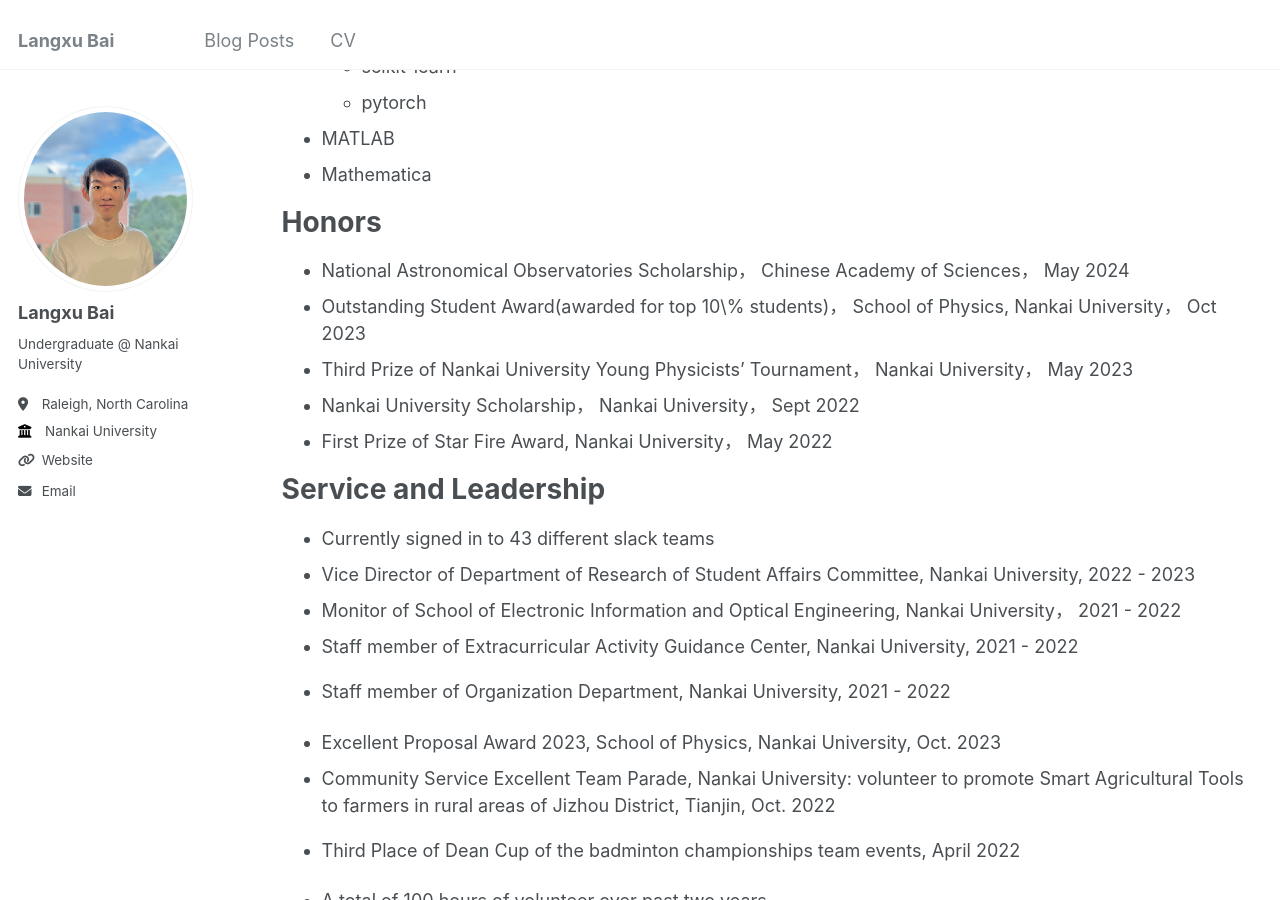
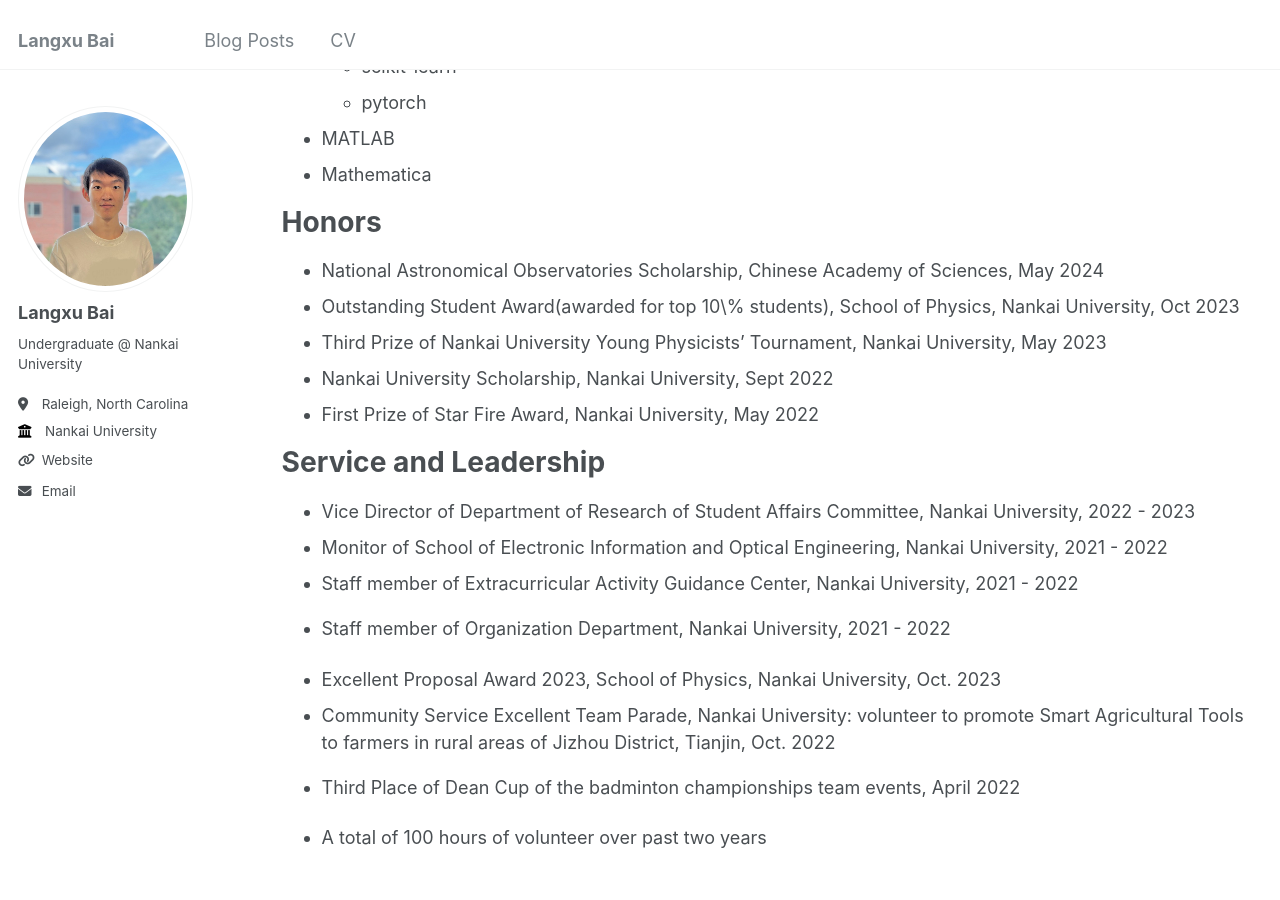
Before and after one commit to langxubai/langxubai.github.io, a Jekyll site: the page built from _pages/cv.md, in a window 1280 px wide and 900 px high, scrolled down 2121 px. Built offline with Jekyll 4.4.1, drawn with Linux system fonts in a browser that asks for light colours; some of the changed text lies outside the part shown.

Commit message:
Update cv.md

```diff
--- a/_pages/cv.md
+++ b/_pages/cv.md
@@ -13,34 +13,34 @@ click [here](/files/CV_LangxuBai.pdf) to download my CV in PDF format
 
 Education
 ======
-* B.S. in School of Physics, Nankai University,  from 2021
+* B.S. in School of Physics, Nankai University, from 2021
 
 Research Experience
 ======
-* Investigating Stochastic Quantum Signal Processing, [Prof. Yuan Liu](https://scholar.google.com/citations?user=5EGClVoAAAAJ),  Electrical & Computer Engineering, North Carolina State University , Summer 2024
+* Investigating Stochastic Quantum Signal Processing, [Prof. Yuan Liu](https://scholar.google.com/citations?user=5EGClVoAAAAJ), Electrical & Computer Engineering, North Carolina State University, Summer 2024
   * Github University
   * Duties includes: Updates and improvements to template
   * Supervisor: The Users
 
-* Investigating Presence and Absence of Barren Plateaus in Quantum Fisher Kernel [Prof. Li-Wei Yu](https://orcid.org/0000-0002-5849-4029) , Chern Institute of Mathematics, Nankai University , 2023
+* Investigating Presence and Absence of Barren Plateaus in Quantum Fisher Kernel [Prof. Li-Wei Yu](https://orcid.org/0000-0002-5849-4029), Chern Institute of Mathematics, Nankai University, 2023
   * Focused on the Barren Plateaus phenomenon in quantum fisher kernel algorithm in Matrix Product State systems.
   * Encountered the Barren Plateaus phenomenon, where the training of quantum neural networks is impeded due to the vanishing of both the mean and variance of the loss function's gradient.
   * Utilized the quantum Fisher kernel algorithm to compute the mean and variance corresponding to the Matrix Product State model under both local and global loss functions to assess whether the Barren Plateau phenomenon persists.
 
-* Investigating Tensor Networks Algorithms in Quantum Physics and Machine Learning , [Prof. Pan Zhang](https://scholar.google.com/citations?hl=zh-CN&user=MFnbrRUAAAAJ) , Institute of Theoretical Physics, Chinese Academy of Sciences , Summer 2023
+* Investigating Tensor Networks Algorithms in Quantum Physics and Machine Learning, [Prof. Pan Zhang](https://scholar.google.com/citations?hl=zh-CN&user=MFnbrRUAAAAJ), Institute of Theoretical Physics, Chinese Academy of Sciences, Summer 2023
   * Mastered the fundamentals of tensor networks theory, encompassing tensor decompositions such as Canonical Polyadic Decomposition, Tucker Decomposition, and Higher-Order Singular Value Decomposition.
   * Gained proficiency in Density Matrix Renormalization Group algorithms, infinite DMRG, and a foundational understanding of tensor network construction and its diverse applications in quantum physics and machine learning.
   * Acquired relevant skills in programming tools and software to classically simulate quantum processors efficiently using ITensor(C++) and JuliaTensor (Julia).
 
 Academic Experience
 ======
-* Developing Gainless Parity-time Symmetric Optical System, [Prof. Huanan Li](https://orcid.org/0000-0002-8834-4320) , School of Physics, Nankai University, 2023
+* Developing Gainless Parity-time Symmetric Optical System, [Prof. Huanan Li](https://orcid.org/0000-0002-8834-4320), School of Physics, Nankai University, 2023
   * as Tianjin College Student Innovation and Entrepreneurship Competition.
   * Focused on the realization of unique scattering phenomena in parity-time symmetric optical systems under evanescent wave excitations.
   * Targeted on studying the effective Hamiltonian of the systems which is derived using the quasi-normal mode method.
   * Simulated parity-time symmetric optical systems under evanescent wave excitations with Mathematica.
 
-* Investigating Quantum Phase Transition in Open Quantum Systems, [Prof. Shu Chen](https://orcid.org/0000-0003-2605-6128) , Institute of Physics, Chinese Academy of Sciences, Summer 2023
+* Investigating Quantum Phase Transition in Open Quantum Systems, [Prof. Shu Chen](https://orcid.org/0000-0003-2605-6128), Institute of Physics, Chinese Academy of Sciences, Summer 2023
   * as Yan Jici Talent Program in Physics which is a talent training class co-founded by Nankai University and the Institute of Physics, the Chinese Academy of Sciences.
   * Learnt the basics of superconductivity theory including London Theory, Ginzburg-Landau Theory, BCS Theory, and Density Functional Theory.
   * Accomplished the Monte-Carlo simulation of the two-dimensional Ising model, two-dimensional solution lattice model, and two-dimensional non-lattice Lennard-Jones interaction particle motion.
@@ -87,17 +87,16 @@ Teaching
 
 Honors
 ======
-* National Astronomical Observatories Scholarship， Chinese Academy of Sciences， May 2024
-* Outstanding Student Award(awarded for top 10\% students)， School of Physics, Nankai University， Oct 2023
-* Third Prize of Nankai University Young Physicists’ Tournament， Nankai University， May 2023
-* Nankai University Scholarship， Nankai University， Sept 2022
-* First Prize of Star Fire Award, Nankai University， May 2022
+* National Astronomical Observatories Scholarship, Chinese Academy of Sciences, May 2024
+* Outstanding Student Award(awarded for top 10\% students), School of Physics, Nankai University, Oct 2023
+* Third Prize of Nankai University Young Physicists’ Tournament, Nankai University, May 2023
+* Nankai University Scholarship, Nankai University, Sept 2022
+* First Prize of Star Fire Award, Nankai University, May 2022
 
 Service and Leadership
 ======
-* Currently signed in to 43 different slack teams
 * Vice Director of Department of Research of Student Affairs Committee, Nankai University, 2022 - 2023
-* Monitor of School of Electronic Information and Optical Engineering, Nankai University， 2021 - 2022
+* Monitor of School of Electronic Information and Optical Engineering, Nankai University, 2021 - 2022
 * Staff member of Extracurricular Activity Guidance Center, Nankai University, 2021 - 2022
 * Staff member of Organization Department, Nankai University, 2021 - 2022
 
```
